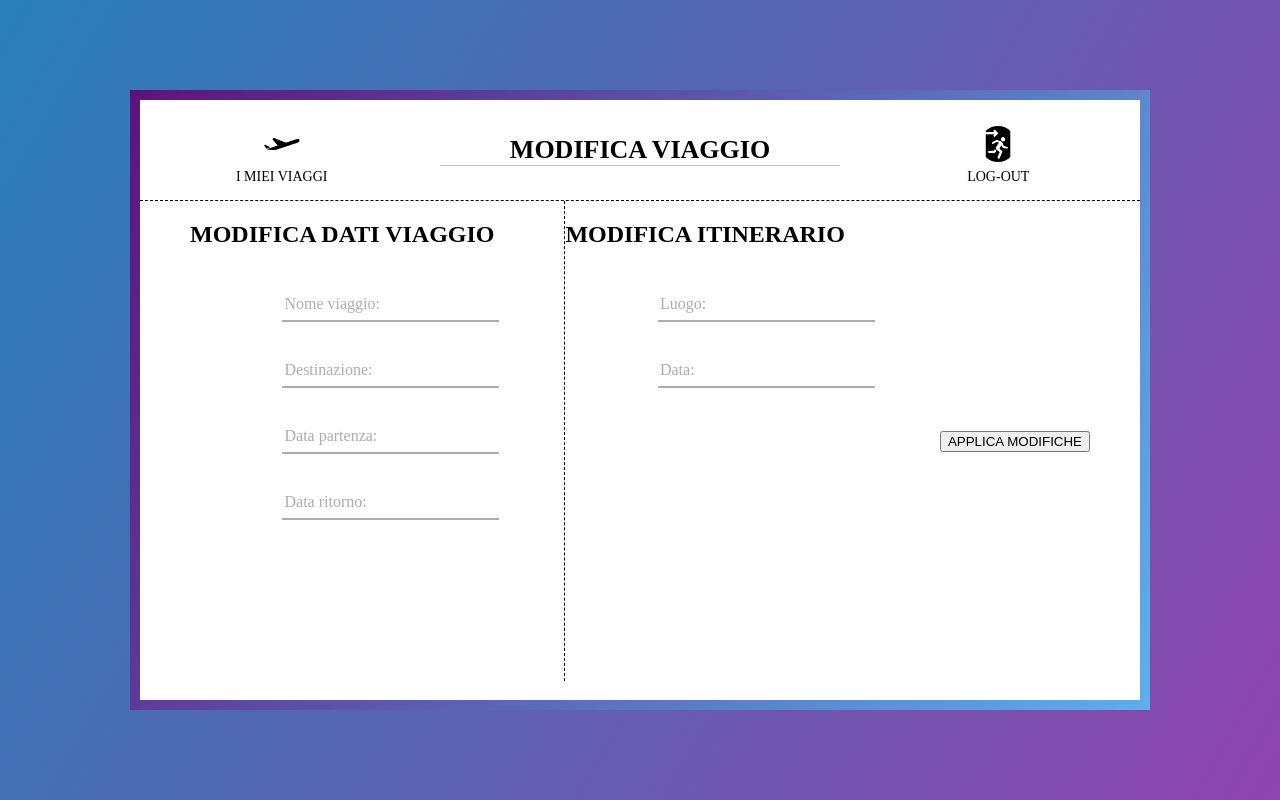
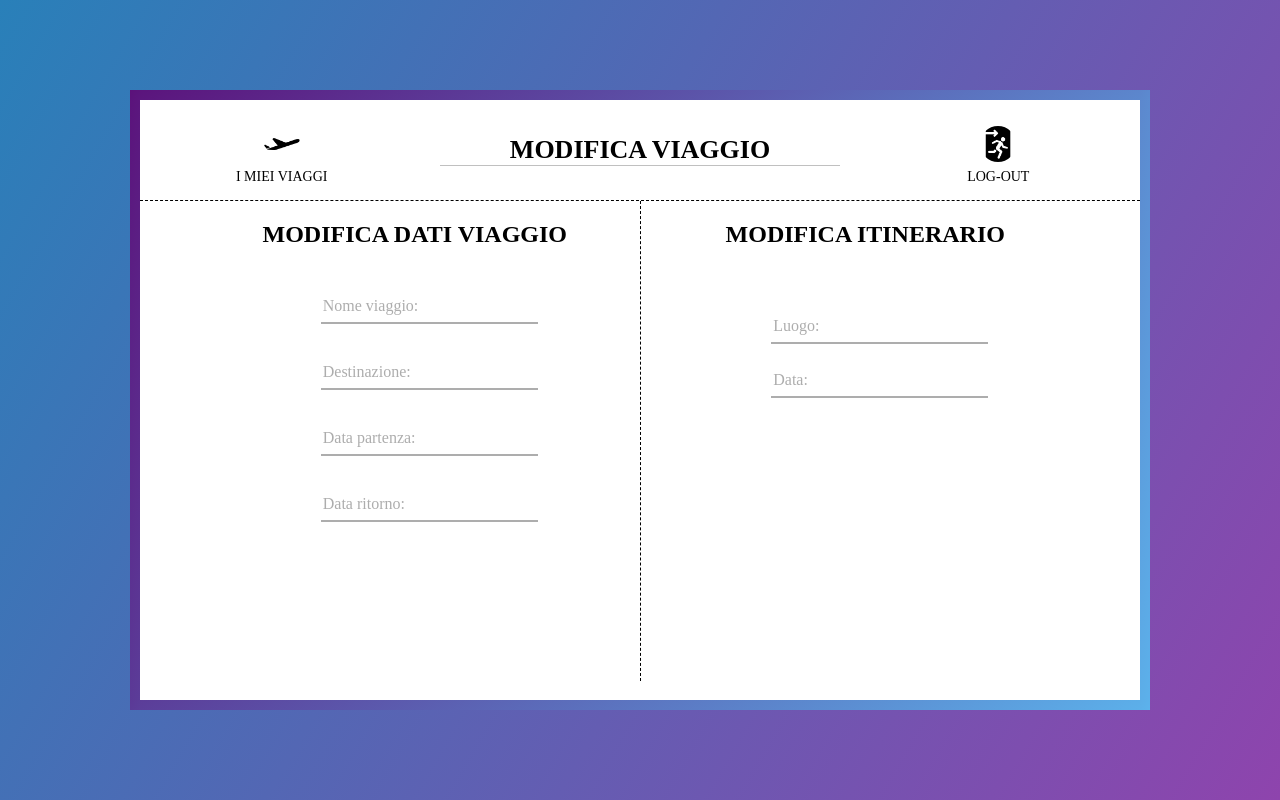
Before and after one commit to danielelurani/gruppi-di-viaggio, a Django app: page /organizzatoreViaggi/changeItinerary in a window 1280 px wide. Run offline with Django 4.2, Linux system fonts and the light colour scheme; a user stored in the database is signed in.

Commit message:
collegamenti pagina Modifica Viaggio

```diff
--- a/sitoProgettoIsw/organizzatoreViaggi/static/css/changeItinerary.css
+++ b/sitoProgettoIsw/organizzatoreViaggi/static/css/changeItinerary.css
@@ -149,6 +149,7 @@ form .textField{
     height: 80%;
     width: 90%;
     display: flex;
+    position: relative;
     flex-direction: row;
     align-items: center;
     justify-content: center;
@@ -159,24 +160,22 @@ form .textField{
 .main-sx {
     height: 100%;
     width: 50%;
+    position: relative;
     border-right: dashed 1.5px;
+    text-align: center;
 }
 
-.main-sx {
-    height: 100%;
-    width: 50%;
-    border-right: dashed 1.5px;
-}
 
 .main-dx {
     height: 100%;
     width: 50%;
+    text-align: center;
 }
 
 
 
 .main-dx form {
-    display: flex;
+    display: inline-block;
     align-items: center;
     justify-content: center;
     flex-direction: column;
@@ -185,6 +184,9 @@ form .textField{
     margin-left: 10px;
 }
 
+.input_itinerary{
+    display: inline-block;
+}
 
 
 .main-sx form {
--- a/sitoProgettoIsw/organizzatoreViaggi/templates/organizzatoreViaggi/changeItinerary.html
+++ b/sitoProgettoIsw/organizzatoreViaggi/templates/organizzatoreViaggi/changeItinerary.html
@@ -11,7 +11,7 @@
 <body>
    <div class="page-container">
        <nav>
-           <a href="">
+           <a href="{% url 'myTravels' %}">
                <img src="{% static 'images/plane_icon.png' %}" />
                <p>I miei viaggi</p>
            </a>
@@ -62,6 +62,8 @@
 
 
                <form method="post">
+                   <div class="input_itinerary">
+
                        <div class="textField">
                            <input type="text" required>
                            <label>Luogo:</label>
@@ -70,10 +72,9 @@
                            <input type="text" required>
                            <label>Data:</label>
                        </div>
+                   </div>
                </form>
            </div>
-
-           <input type="submit" value="APPLICA MODIFICHE">
 
        </div>
 
```
Also changed, not shown: sitoProgettoIsw/organizzatoreViaggi/templates/organizzatoreViaggi/myTravels.html (+5 -5 lines), sitoProgettoIsw/db.sqlite3. Lines whose indentation alone changed are shown as unchanged.
